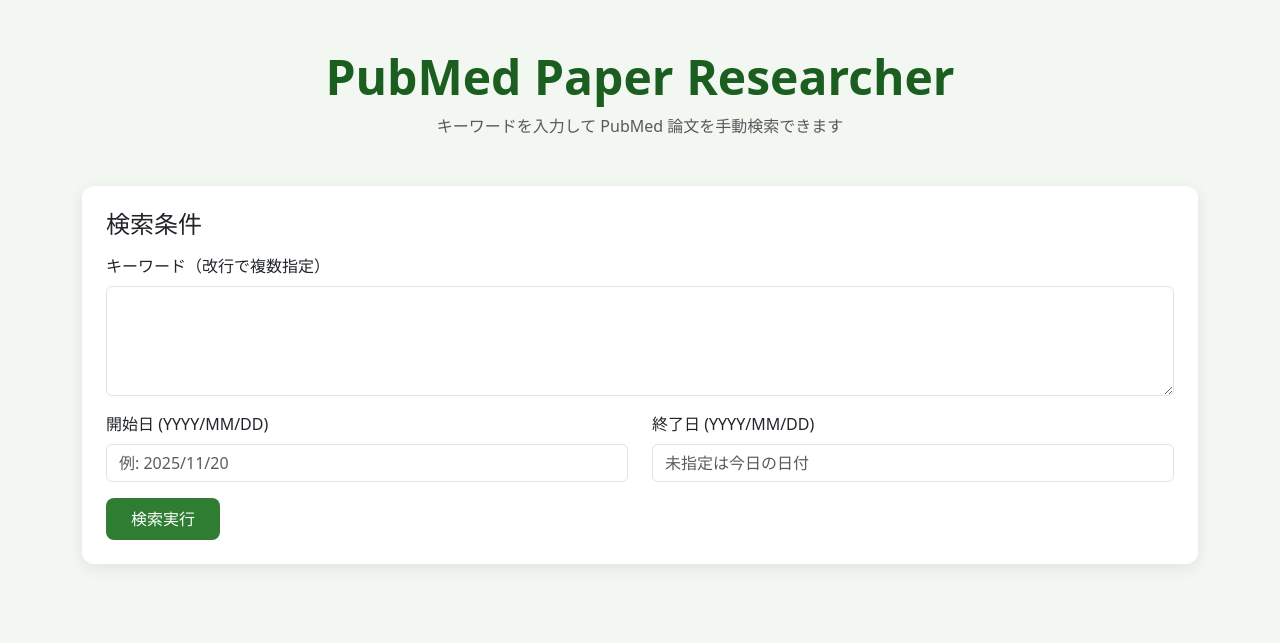
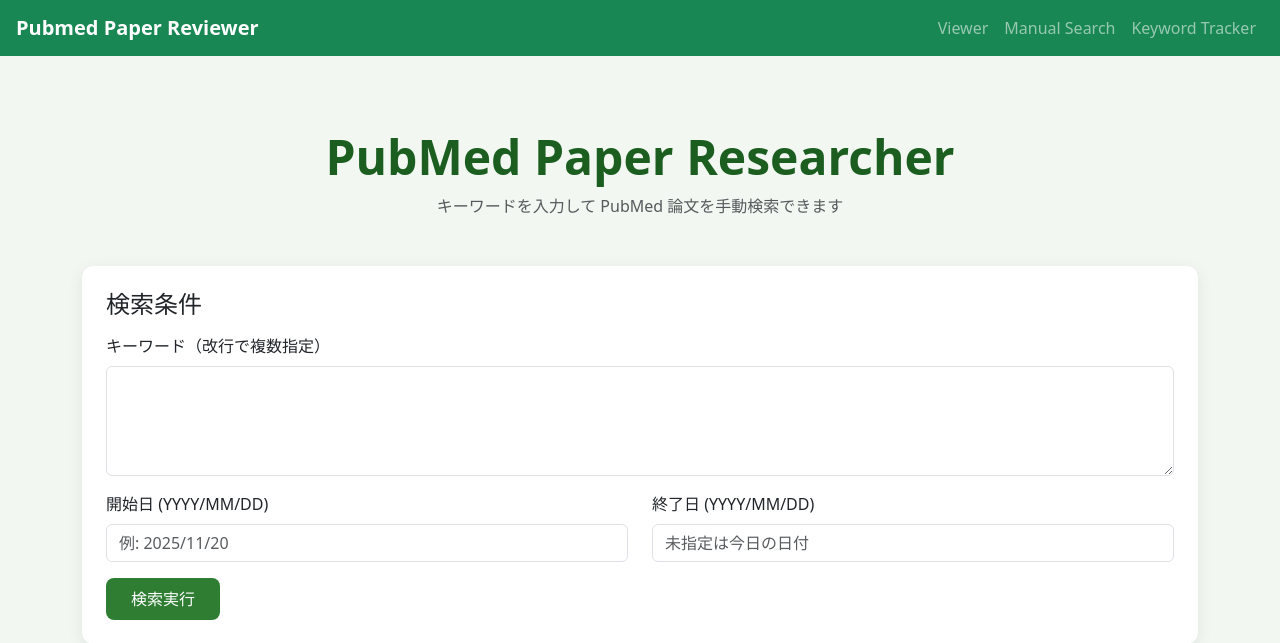
Before and after one commit to KurisuNaotsugu/journal_scraper, a Flask app: page /manualsearch/ in a window 1280 px wide. Shown: the top 643 px of the page. Run offline with Flask 3, Linux system fonts and the light colour scheme.

Commit message:
add header

```diff
--- a/manual_search/templates/manual_search.html
+++ b/manual_search/templates/manual_search.html
@@ -10,6 +10,36 @@
     <!-- Custom CSS -->
     <link rel="stylesheet" href="{{ url_for('manual_search.static', filename='css/manual_search.css') }}">
 </head>
+<nav class="navbar navbar-expand-lg navbar-dark bg-success mb-4 px-3">
+    <a class="navbar-brand fw-bold" href="{{ url_for('viewer.view_page') }}">
+        Pubmed Paper Reviewer
+    </a>
+
+    <button class="navbar-toggler" type="button" data-bs-toggle="collapse" data-bs-target="#mainNavbar">
+        <span class="navbar-toggler-icon"></span>
+    </button>
+
+    <div class="collapse navbar-collapse" id="mainNavbar">
+        <ul class="navbar-nav ms-auto">
+
+            <!-- Viewer -->
+            <li class="nav-item">
+                <a class="nav-link" href="{{ url_for('viewer.view_page') }}">Viewer</a>
+            </li>
+
+            <!-- Manual Search（ルート "/" → manualsearch.index） -->
+            <li class="nav-item">
+                <a class="nav-link" href="{{ url_for('manual_search.index') }}">Manual Search</a>
+            </li>
+
+            <!-- Keyword Tracker -->
+            <li class="nav-item">
+                <a class="nav-link" href="{{ url_for('ktracker.weekly_graph') }}">Keyword Tracker</a>
+            </li>
+
+        </ul>
+    </div>
+</nav>
 <body>
 
 <div class="container py-5">
```
Also changed, not shown: keyword_tracker/templates/keywords.html (+29 -0 lines), viewer/templates/view_results.html (+7 -2 lines).
